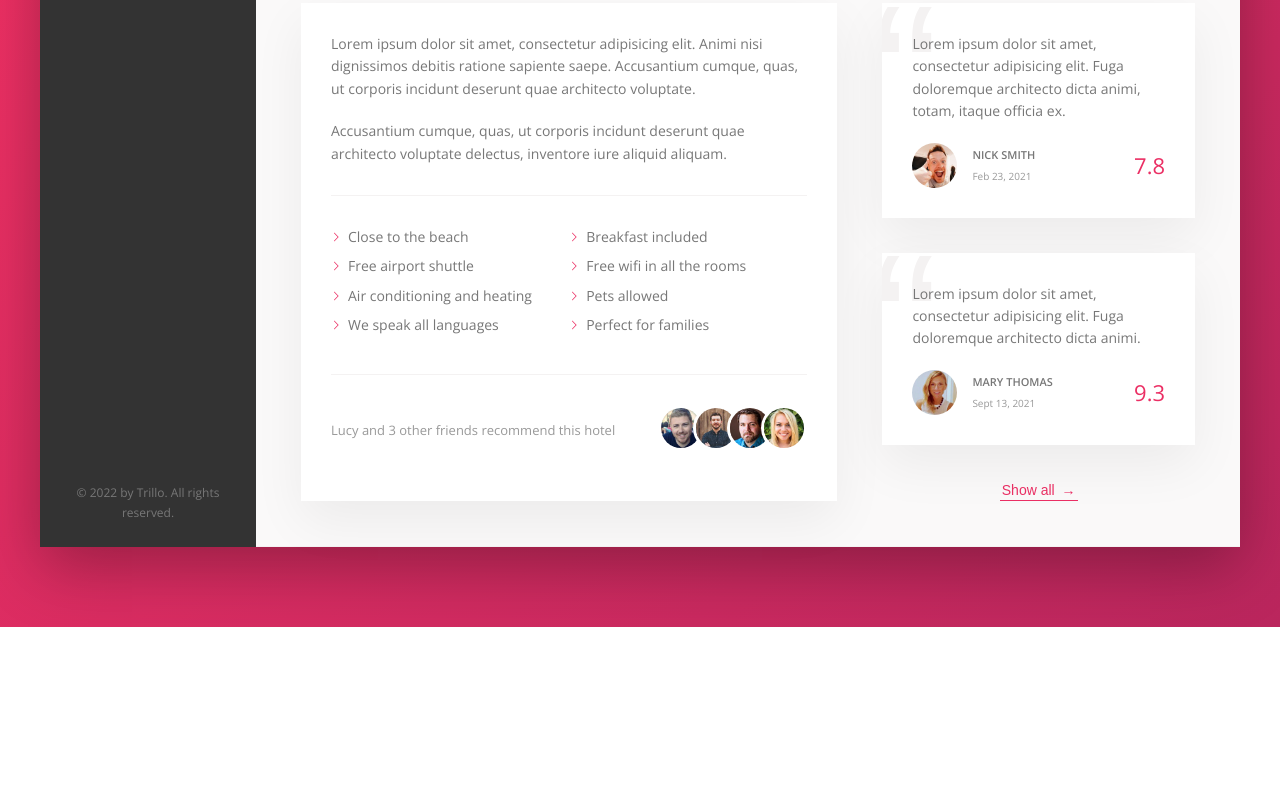
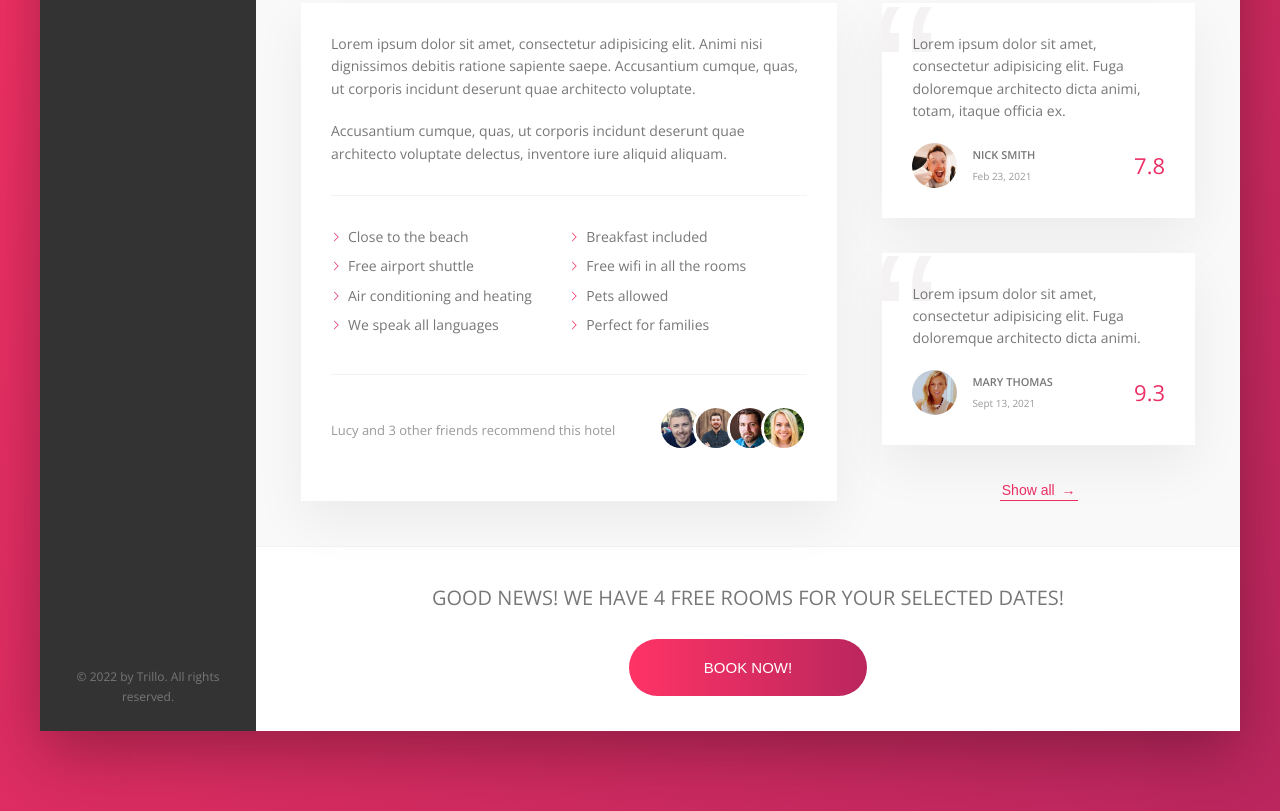
Before and after one commit to Malaxor/Advanced_CSS_and_Sass, a website: page Trillo/index.html in a window 1280 px wide. Shown: the part 644-1455 px from the top of the page. Before the commit the page ends 1271 px from the top, so only its background shows below. Drawn offline with nearby package versions, Linux system fonts and the light colour scheme.

Commit message:
Trillo: CTA section

```diff
--- a/Trillo/index.html
+++ b/Trillo/index.html
@@ -181,6 +181,15 @@
               <button class="btn-inline">Show all <span>&rarr;</span></button>
             </div>
           </div>
+          <div class="cta">
+            <h2 class="cta__book-now">
+              Good news! We have 4 free rooms for your selected dates!
+            </h2>
+            <button class="btn">
+              <span class="btn__visible">Book now!</span>
+              <span class="btn__invisible">Only 4 rooms left</span>
+            </button>
+          </div>
         </main>
       </div>
     </div>
--- a/Trillo/sass/_components.scss
+++ b/Trillo/sass/_components.scss
@@ -384,3 +384,67 @@
     z-index: 1;
   }
 }
+// Call to action
+.cta {
+  padding: 3.5rem 0;
+  text-align: center;
+
+  &__book-now {
+    font-size: 2rem;
+    font-weight: 300;
+    margin-bottom: 2.5rem;
+    text-transform: uppercase;
+  }
+}
+
+.btn {
+  cursor: pointer;
+  position: relative;
+  font-size: 1.5rem;
+  font-weight: 300;
+  text-transform: uppercase;
+  border: none;
+  border-radius: 100px;
+  background-image: linear-gradient(
+    to right,
+    var(--color-primary-light),
+    var(--color-primary-dark));
+  color: #fff;
+  overflow: hidden;
+
+  & > * {
+    display: inline-block;
+    height: 100%;
+    width: 100%;
+    transition: all .2s;
+  }
+
+  &__visible {
+    padding: 2rem 7.5rem;
+  }
+  &__invisible {
+    position: absolute;
+    padding: 2rem 0;
+    left: 0;
+    top: -100%;
+  }
+
+  &:hover {
+    background-image: linear-gradient(
+      to left,
+      var(--color-primary-light),
+      var(--color-primary-dark));
+  }
+
+  &:hover &__visible {
+    transform: translateY(100%);
+  }
+  &:hover &__invisible {
+    top: 0;
+  }
+
+  &:focus {
+    outline: none;
+    animation: pulsate 1s infinite;
+  }
+}
--- a/Trillo/sass/_layout.scss
+++ b/Trillo/sass/_layout.scss
@@ -29,10 +29,10 @@
   flex: 1;
 }
 .details {
-  font-size: 1.4rem;
   display: flex;
   gap: 4.5rem;
   padding: 4.5rem;
+  font-size: 1.4rem;
   background-color: var(--color-grey-light-1);
   border-bottom: var(--border-light);
 }
@@ -43,7 +43,6 @@
   flex: 0 0 60%;
 }
 .user-reviews {
-  flex: 1;
   display: flex;
   flex-direction: column;
   align-items: center;
```
Also changed, not shown: Trillo/css/style.css, 1 other file.
